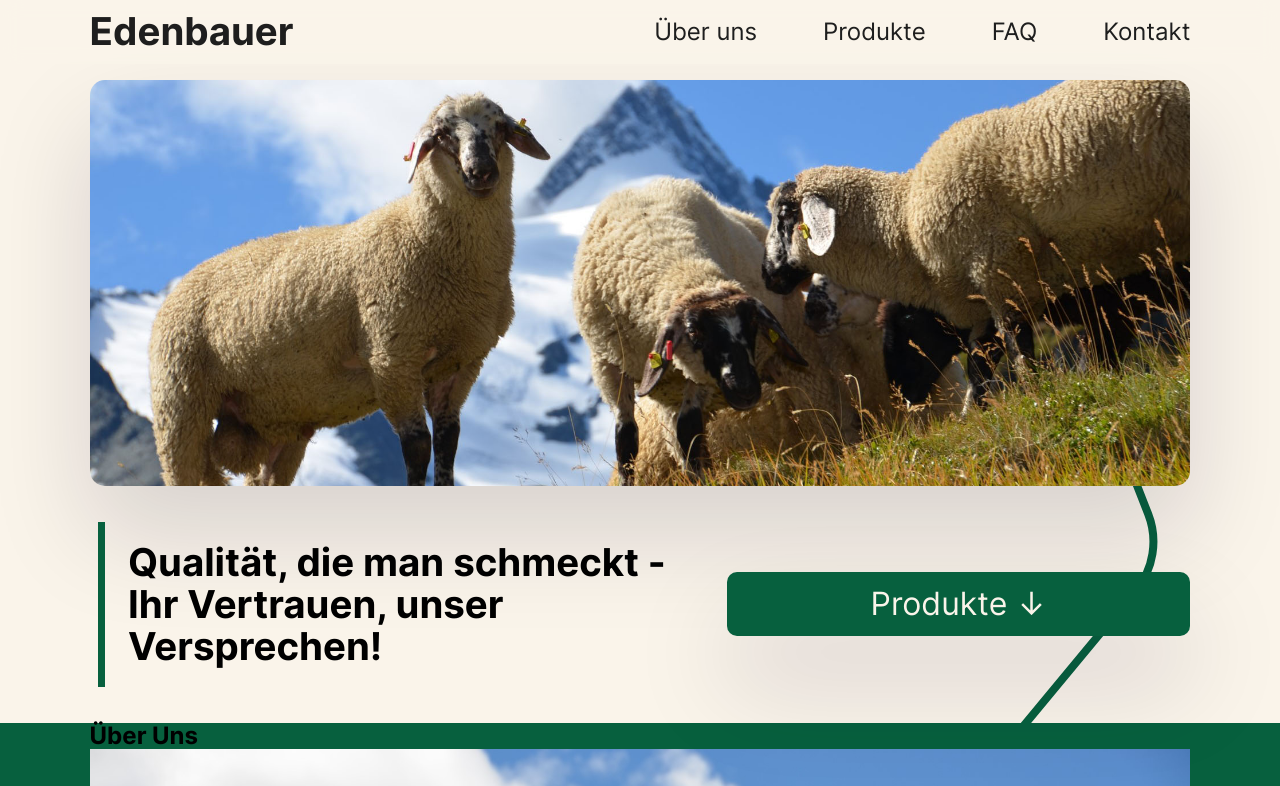
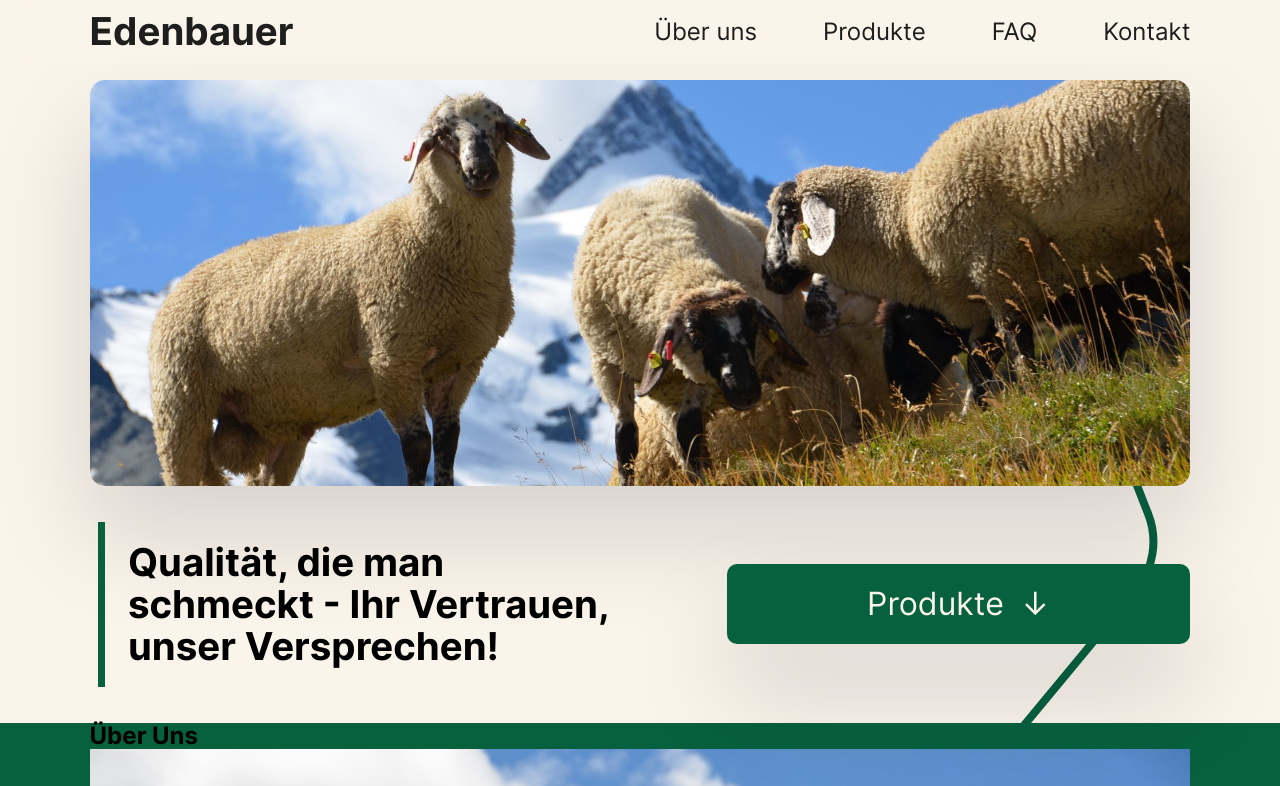
Before and after one commit to InsightfulSites/Edenbauer, a plain HTML site: page html/index.html in a window 1280 px wide. Shown: the top 786 px of the page. Drawn offline with Linux system fonts and the light colour scheme.

Commit message:
Button hero more Satisfying

```diff
--- a/css/style.css
+++ b/css/style.css
@@ -7,15 +7,8 @@
     padding: 0;
 }
 
-/* Text adjustments */
-html {
-    text-size-adjust: none;
-}
-
 /* Body styles */
 body {
-    min-height: 100vh;
-    text-rendering: optimizeSpeed;
     line-height: 1.5;
 }
 
@@ -203,6 +196,7 @@ nav>ul {
     width: 55%;
     position: relative;
     padding-left: 1em;
+    text-wrap: balance;
 }
 
 .hero__text::before {
@@ -215,33 +209,62 @@ nav>ul {
     position: absolute;
 }
 
-.hero__button {
-    background-color: var(--green);
-    color: var(--bg);
-    border: none;
-    border-radius: 10px;
-    height: 2.5em;
-    transition: background-color 90ms ease-in-out;
-    font-size: clamp(1rem, 2vw, 2rem);
-    box-shadow: rgba(17, 12, 46, 0.15) 0px 48px 100px 0px;
-    flex-grow: 1;
-}
-
-.hero__button:hover,
-.hero__button:focus {
-    background-color: var(--black);
-}
-
 .hero__link {
     display: flex;
     align-items: center;
     justify-content: center;
+    flex-grow: 1;
+    gap: 1rem;
+    padding: 0.5em 1.25em;
+    height: 2.5em;
+    border-radius: 10px;
+    font-size: clamp(1rem, 2.5vw, 2rem);
     text-decoration: none;
-    color: inherit;
-    font-size: clamp(1rem, 2.5vw, 2rem);
-    padding: 0.5em 1.25em;
-    width: 100%;
-    height: 100%;
+    color: var(--bg);
+    background-color: var(--green);
+    box-shadow: rgba(17, 12, 46, 0.15) 0px 48px 100px 0px;
+    transition: background-color 90ms ease-in-out;
+}
+
+.hero__link:hover,
+.hero__link:focus {
+    background-color: var(--black);
+}
+
+@media (prefers-reduced-motion: no-preference) {
+    .hero__link:hover .hero__link-arrow {
+        animation-duration: 1s;
+        animation-timing-function: cubic-bezier(0.5, 0, 0, 1);
+        animation-delay: 250ms;
+        animation-iteration-count: 1;
+        animation-name: arrow_up-down;
+    }
+}
+
+.hero__link-arrow {
+    position: relative;
+    font-size: clamp(1.4rem, 2.5vw, 2rem);
+    will-change: transform;
+    transform: translateZ(0);
+}
+
+@keyframes arrow_up-down {
+
+    0%,
+    20%,
+    50%,
+    80%,
+    100% {
+        transform: translateY(0);
+    }
+
+    40% {
+        transform: translateY(-40%);
+    }
+
+    60% {
+        transform: translateY(-5%);
+    }
 }
 
 @media (max-width: 704px) {
@@ -261,13 +284,9 @@ nav>ul {
         padding: 0;
     }
 
-    .hero__button {
+    .hero__link {
+        font-size: 1.5rem;
         width: 100%;
-    }
-
-    .hero__link {
-        padding: 0;
-        font-size: 1.5rem;
     }
 
     .hero__img {
--- a/html/index.html
+++ b/html/index.html
@@ -26,7 +26,7 @@
                 style="background-image: url(../assets/hero_img_lowres.jpg);">
             <div class="hero__content">
                 <h1 class="hero__text">Qualität, die man schmeckt - Ihr Vertrauen, unser Versprechen!</h1>
-                <button class="hero__button"><a class="hero__link" href="#products">Produkte &#8595;</a></button>
+                <a class="hero__link" href="#products">Produkte<span class="hero__link-arrow">&#8595;</span></a>
             </div>
         </section>
         <section id="about-us" class="full-width content-grid about-us">
@@ -80,9 +80,12 @@
         </section>
         <section id="contact" class="contact">
             <h2>Kontakt</h2>
-            <p>Möchten Sie mehr über unsere Angebote erfahren oder haben Sie Fragen? Unser freundliches Team steht Ihnen gerne zur Verfügung. Kontaktieren Sie uns über das Kontaktformular oder nutzen Sie die bereitgestellten Kontaktdaten.<br>
+            <p>Möchten Sie mehr über unsere Angebote erfahren oder haben Sie Fragen? Unser freundliches Team steht Ihnen
+                gerne zur Verfügung. Kontaktieren Sie uns über das Kontaktformular oder nutzen Sie die bereitgestellten
+                Kontaktdaten.<br>
 
-              Vielen Dank für Ihr Interesse an Edenbauer. Wir freuen uns darauf, Sie als zufriedenen Kunden begrüßen zu dürfen.</p>
+                Vielen Dank für Ihr Interesse an Edenbauer. Wir freuen uns darauf, Sie als zufriedenen Kunden begrüßen
+                zu dürfen.</p>
             <div>
                 <a href="#">Irgendeinwort</a>
                 <a href="#">Irgendeinwort</a>
```
Lines whose indentation alone changed are shown as unchanged.
